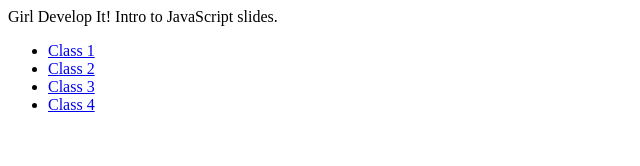
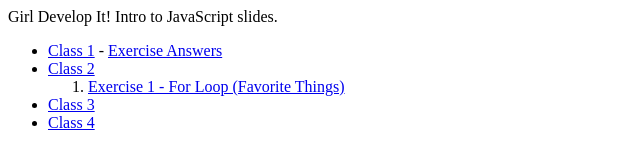
Before and after one commit to scottcreynolds/gdi-js, a plain HTML site: page index.html in a window 1280 px wide. Shown: the whole page, without its empty margins (0-640 px from the left). Drawn offline with Linux system fonts and the light colour scheme.

Commit message:
add exercises to thing

```diff
--- a/index.html
+++ b/index.html
@@ -5,8 +5,14 @@
 <body>
 Girl Develop It! Intro to JavaScript slides.
 <ul>
-  <li><a href="class1.html">Class 1</a></li>
-  <li><a href="class2.html">Class 2</a></li>
+  <li><a href="class1.html">Class 1</a> -
+    <a href="https://gist.github.com/anonymous/ba1bc9905b83218cf2b7">Exercise Answers</a></li>
+  <li><a href="class2.html">Class 2</a>
+    <ol>
+      <li><a href="https://gist.github.com/anonymous/237b7158b6749b175845">Exercise 1 - For Loop (Favorite Things)</a>
+      </li>
+    </ol>
+  </li>
   <li><a href="class3.html">Class 3</a></li>
   <li><a href="class4.html">Class 4</a></li>
 </ul>
```
